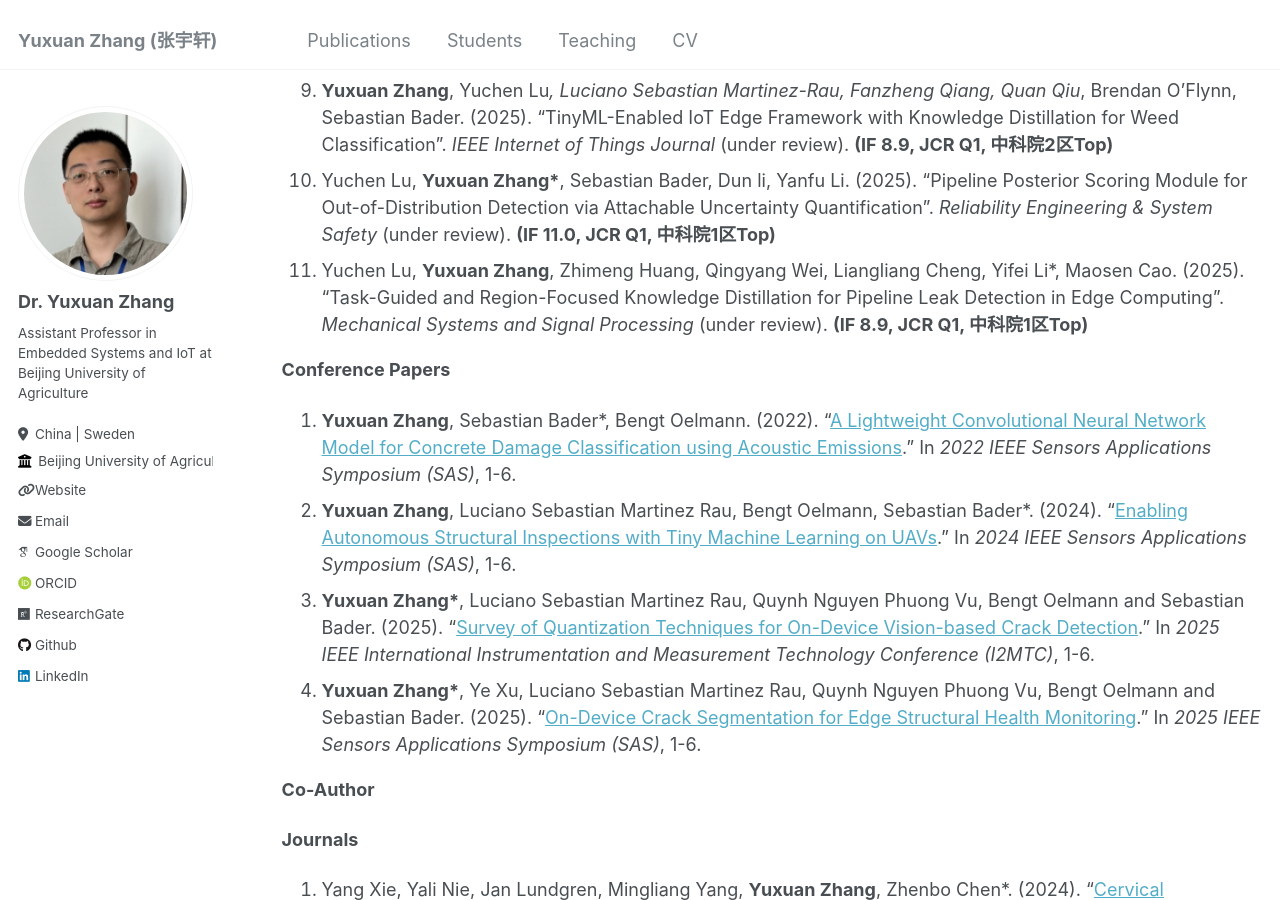
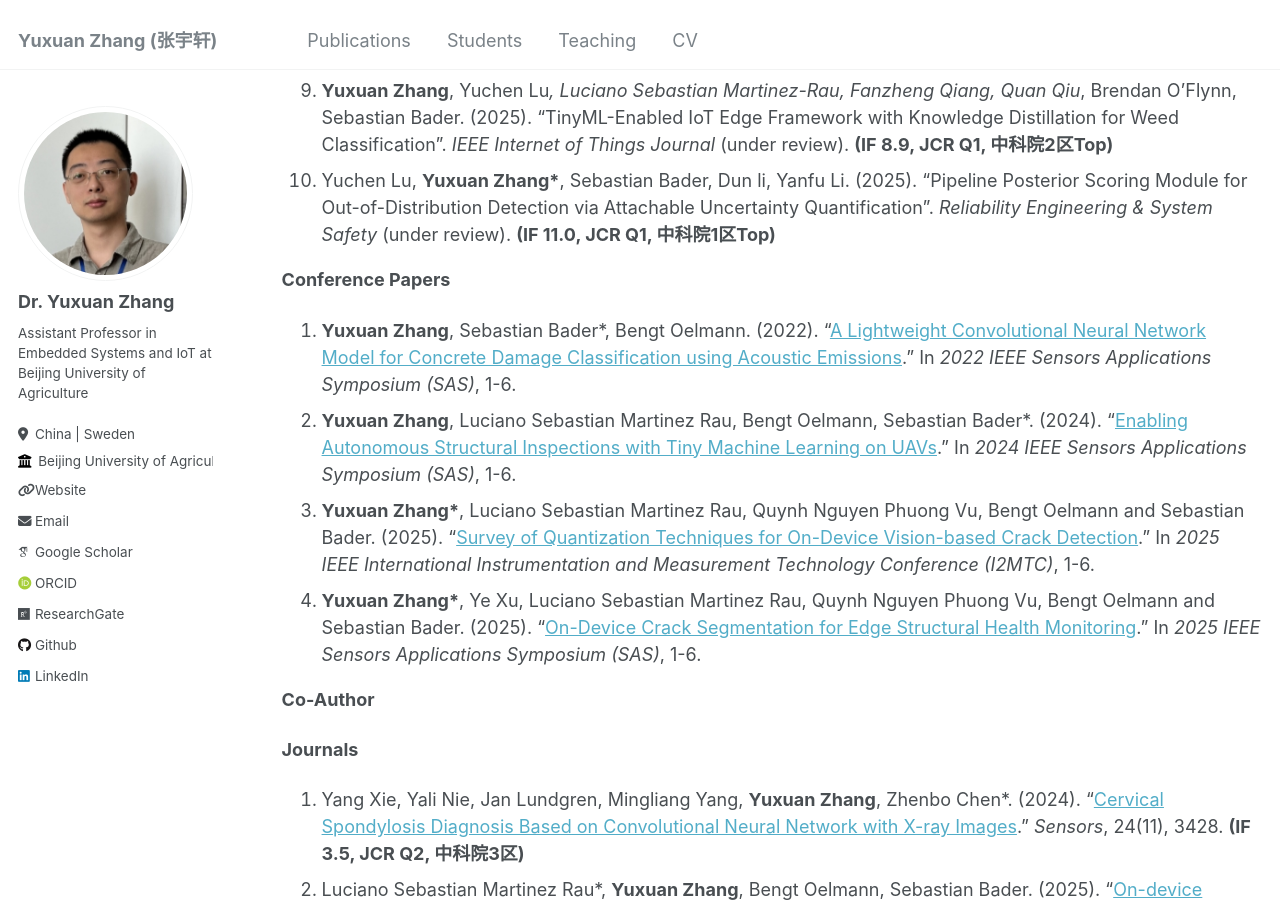
Before and after one commit to YuxuanZhang-96/YuxuanZhang-96.github.io, a Jekyll site: the page built from _pages/cv.md, in a window 1280 px wide and 900 px high, scrolled down 1458 px. Built offline with Jekyll 4.4.1, drawn with Linux system fonts in a browser that asks for light colours; some web fonts are replaced.

Commit message:
Update cv.md

```diff
--- a/_pages/cv.md
+++ b/_pages/cv.md
@@ -46,7 +46,6 @@ __Journal Papers__
 8. __Yuxuan Zhang*__, Yuchen Lu, Luciano Sebastian Martinez-Rau, Quan Qiu*, Sebastian Bader. (2025). "Energy-Efficient Real-Time Weed Classification on MCUs using a Channel Attention CNN for Precision Agriculture".  _Measurement_ (under review). __(IF 5.6, JCR Q1, 中科院2区)__
 9. __Yuxuan Zhang__, Yuchen Lu*, Luciano Sebastian Martinez-Rau, Fanzheng Qiang, Quan Qiu*, Brendan O'Flynn, Sebastian Bader. (2025). "TinyML-Enabled IoT Edge Framework with Knowledge Distillation for Weed Classification".  _IEEE Internet of Things Journal_ (under review). __(IF 8.9, JCR Q1, 中科院2区Top)__
 10. Yuchen Lu, __Yuxuan Zhang*__, Sebastian Bader, Dun li, Yanfu Li. (2025). "Pipeline Posterior Scoring Module for Out-of-Distribution Detection via Attachable Uncertainty Quantification". _Reliability Engineering & System Safety_ (under review). __(IF 11.0, JCR Q1, 中科院1区Top)__
-11. Yuchen Lu, __Yuxuan Zhang__, Zhimeng Huang, Qingyang Wei, Liangliang Cheng, Yifei Li*, Maosen Cao. (2025). "Task-Guided and Region-Focused Knowledge Distillation for Pipeline Leak Detection in Edge Computing". _Mechanical Systems and Signal Processing_ (under review). __(IF 8.9, JCR Q1, 中科院1区Top)__
 
 
 __Conference Papers__
```
